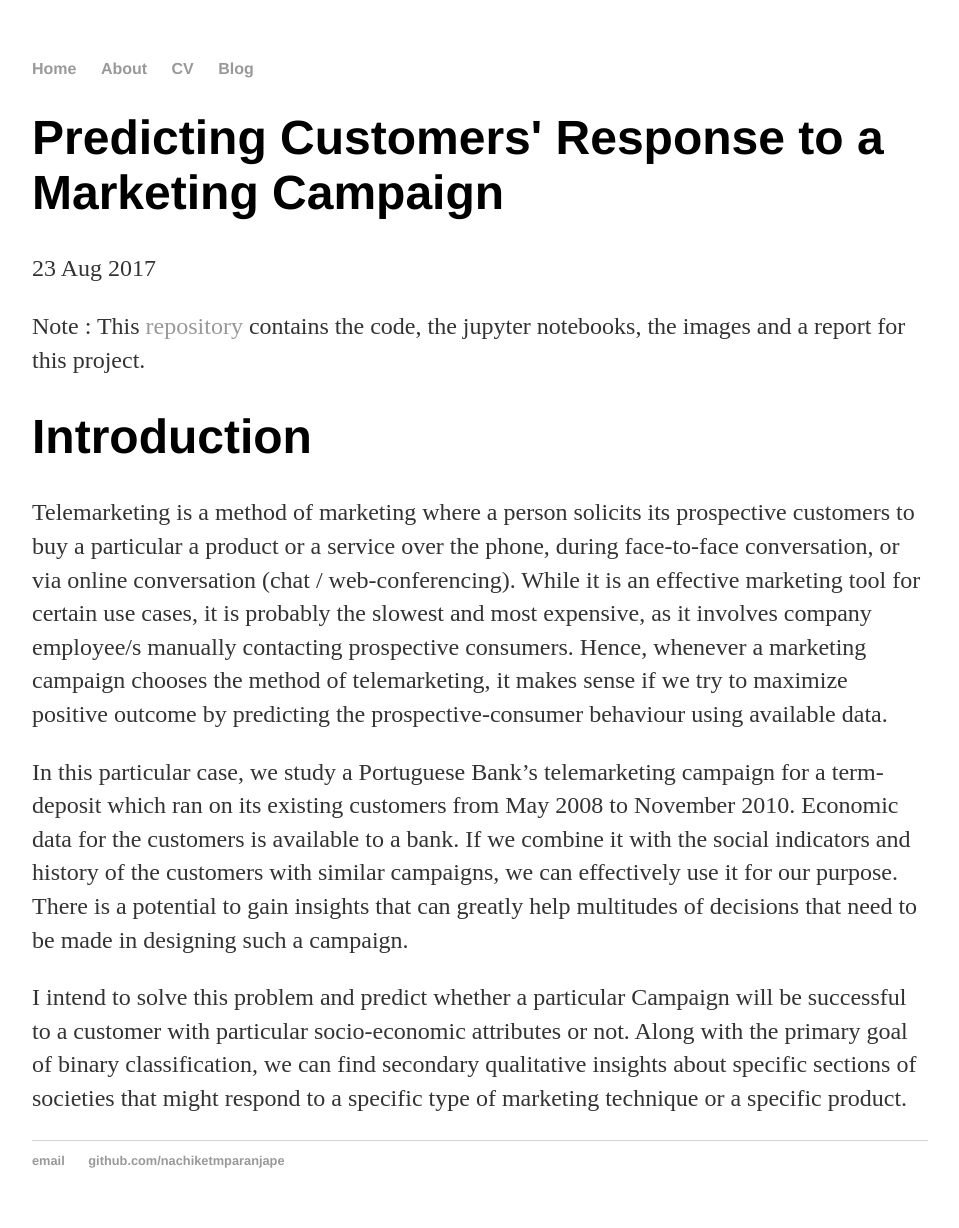
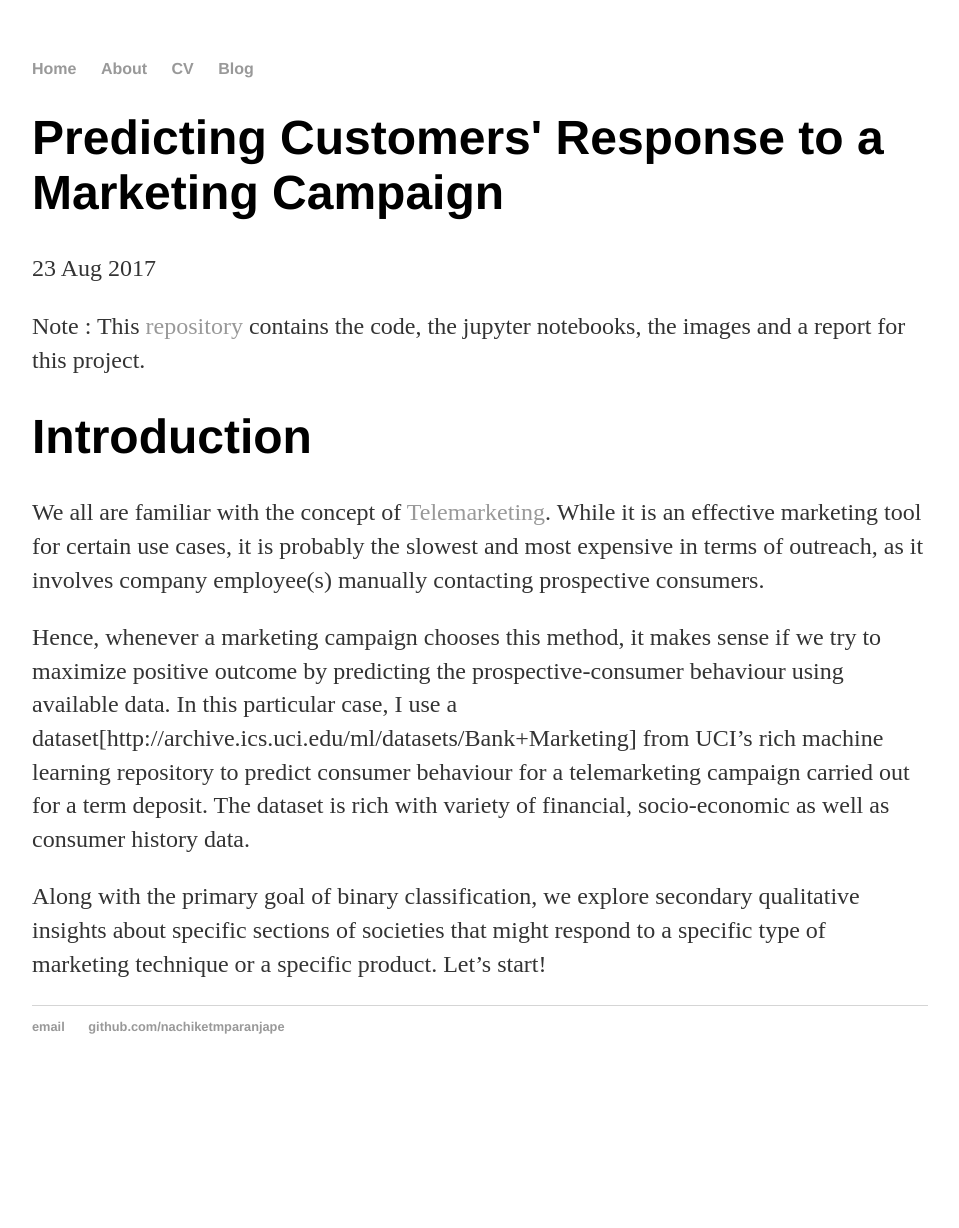
Before and after one commit to nachiketmparanjape2/nachiketmparanjape2.github.io, a Jekyll site: the page built from _posts/2017-08-23-Direct-Marketing-Binary-Prediction.md, in a window 1280 px wide. Shown: the whole page, without its empty margins (160-1119 px from the left). Built offline with Jekyll 4.4.1, drawn with Linux system fonts in a browser that asks for light colours; after the commit the page ends 1094 px from its top, so only the background shows below that.

Commit message:
Update 2017-08-23-Direct-Marketing-Binary-Prediction.md
Intro complete

```diff
--- a/_posts/2017-08-23-Direct-Marketing-Binary-Prediction.md
+++ b/_posts/2017-08-23-Direct-Marketing-Binary-Prediction.md
@@ -6,8 +6,8 @@ date: 2017-08-23
 Note : This [repository](https://github.com/nachiketmparanjape/Bank_UCI) contains the code, the jupyter notebooks, the images and a report for this project.
 # Introduction
 
-  Telemarketing is a method of marketing where a person solicits its prospective customers to buy a particular a product or a service over the phone, during face-to-face conversation, or via online conversation (chat / web-conferencing). While it is an effective marketing tool for certain use cases, it is probably the slowest and most expensive, as it involves company employee/s manually contacting prospective consumers. Hence, whenever a marketing campaign chooses the method of telemarketing, it makes sense if we try to maximize positive outcome by predicting the prospective-consumer behaviour using available data.
+  We all are familiar with the concept of [Telemarketing](https://en.wikipedia.org/wiki/Telemarketing). While it is an effective marketing tool for certain use cases, it is probably the slowest and most expensive in terms of outreach, as it involves company employee(s) manually contacting prospective consumers.
 
-  In this particular case, we study a Portuguese Bank’s telemarketing campaign for a term-deposit which ran on its existing customers from May 2008 to November 2010. Economic data for the customers is available to a bank. If we combine it with the social indicators and history of the customers with similar campaigns, we can effectively use it for our purpose. There is a potential to gain insights that can greatly help multitudes of decisions that need to be made in designing such a campaign.
+  Hence, whenever a marketing campaign chooses this method, it makes sense if we try to maximize positive outcome by predicting the prospective-consumer behaviour using available data. In this particular case, I use a dataset[http://archive.ics.uci.edu/ml/datasets/Bank+Marketing] from UCI's rich machine learning repository to predict consumer behaviour for a telemarketing campaign carried out for a term deposit. The dataset is rich with variety of financial, socio-economic as well as consumer history data.
 
-  I intend to solve this problem and predict whether a particular Campaign will be successful to a customer with particular socio-economic attributes or not. Along with the primary goal of binary classification, we can find secondary qualitative insights about specific sections of societies that might respond to a specific type of marketing technique or a specific product.
+  Along with the primary goal of binary classification, we explore secondary qualitative insights about specific sections of societies that might respond to a specific type of marketing technique or a specific product. Let's start!
```
